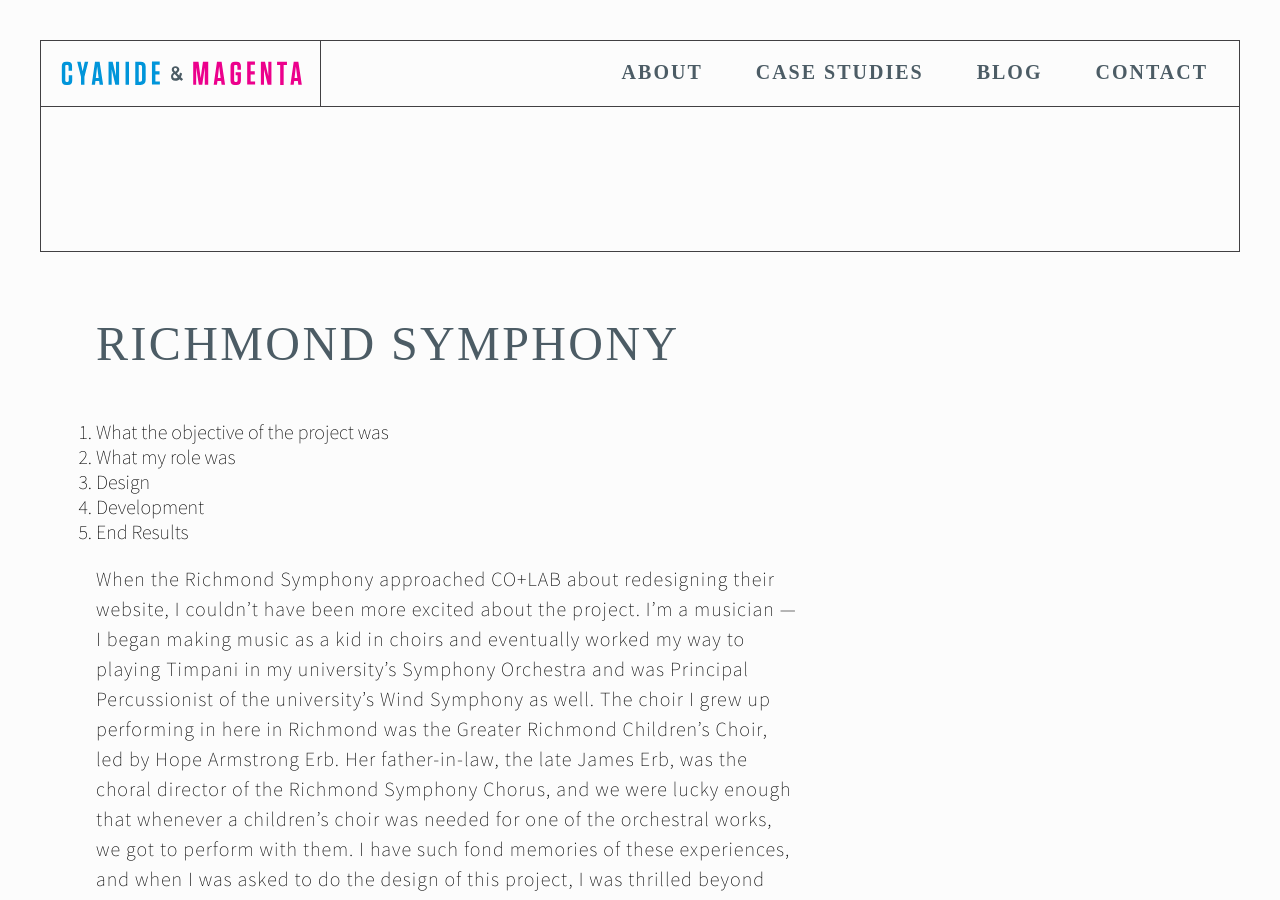
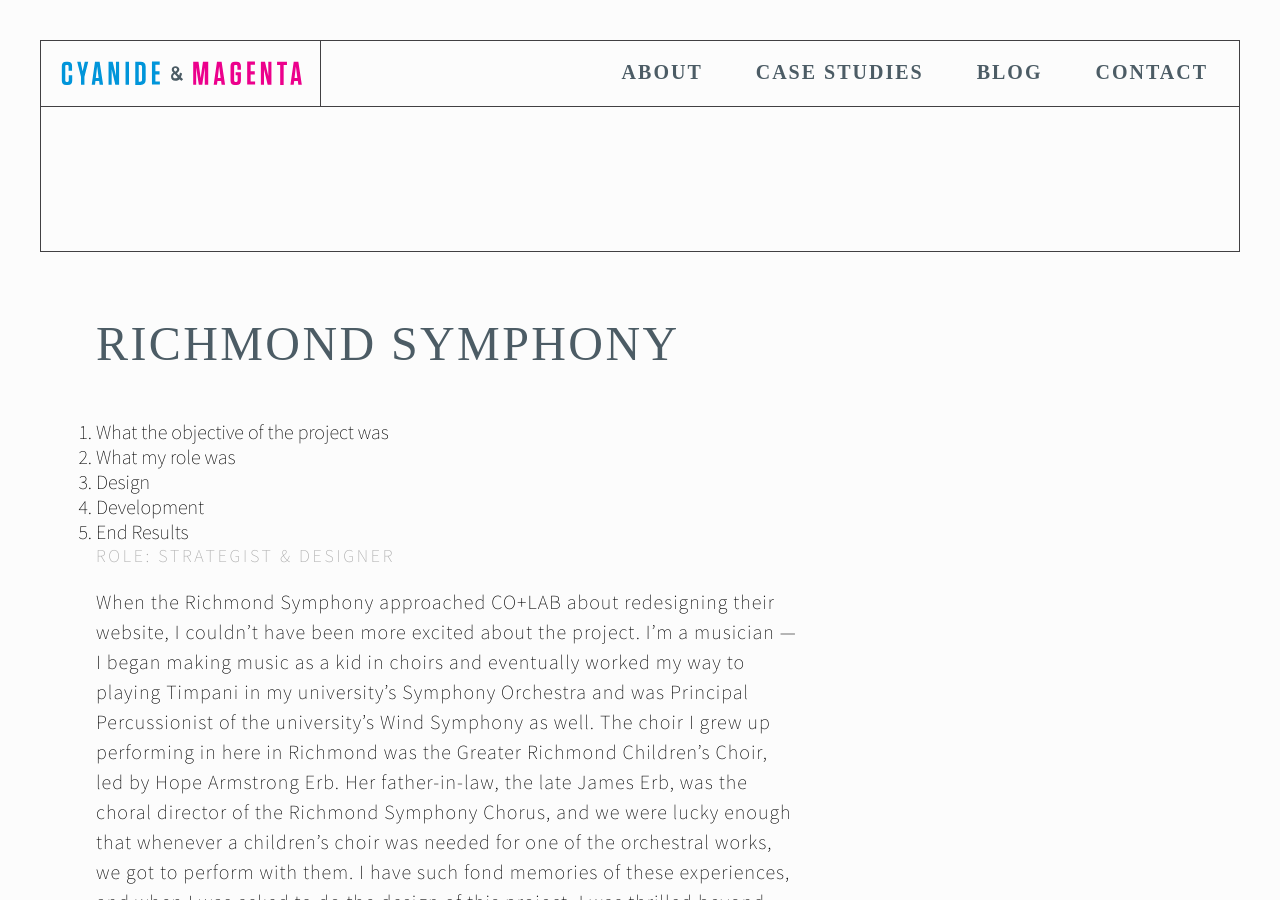
Before and after one commit to caitlynmayers/cyanide-magenta, a Jekyll site: the page built from _case-studies/richmond-symphony.md, in a window 1280 px wide and 900 px high. Built offline with Jekyll 4.4.1, drawn with Linux system fonts in a browser that asks for light colours; Markdown is read by kramdown in place of the engine named in the settings.

Commit message:
updating the richmond symphony case study

```diff
--- a/_case-studies/richmond-symphony.md
+++ b/_case-studies/richmond-symphony.md
@@ -15,6 +15,8 @@
 4. Development
 5. End Results
 
+##### Role: Strategist & Designer
+
 When the Richmond Symphony approached CO+LAB about redesigning their website, I couldn't have been more excited about the project. I'm a musician — I began making music as a kid in choirs and eventually worked my way to playing Timpani in my university's Symphony Orchestra and was Principal Percussionist of the university's Wind Symphony as well. The choir I grew up performing in here in Richmond was the Greater Richmond Children's Choir, led by Hope Armstrong Erb. Her father-in-law, the late James Erb, was the choral director of the Richmond Symphony Chorus, and we were lucky enough that whenever a children's choir was needed for one of the orchestral works, we got to perform with them. I have such fond memories of these experiences, and when I was asked to do the design of this project, I was thrilled beyond belief to help translate what the Symphony means to all of us into a new visual language for their website.
 
 A majority of the strategy work had been completed by the time I joined the project, but I was brought in at the tail end of that phase. I was able to help complete a majority of the wireframes for the site, but what was more important was translating the strategic work – the wires, information architecture and template assignments — into a design system.
```
